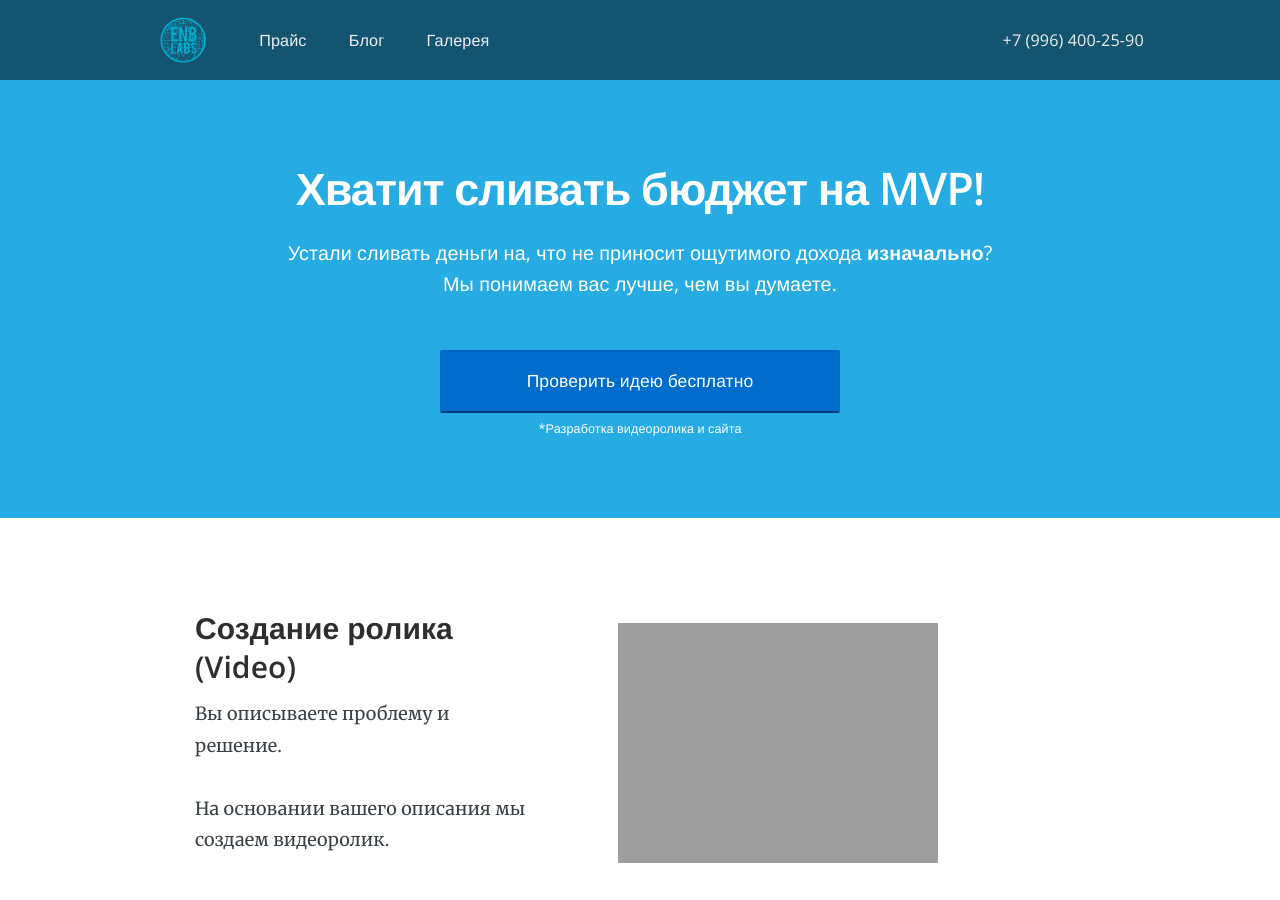
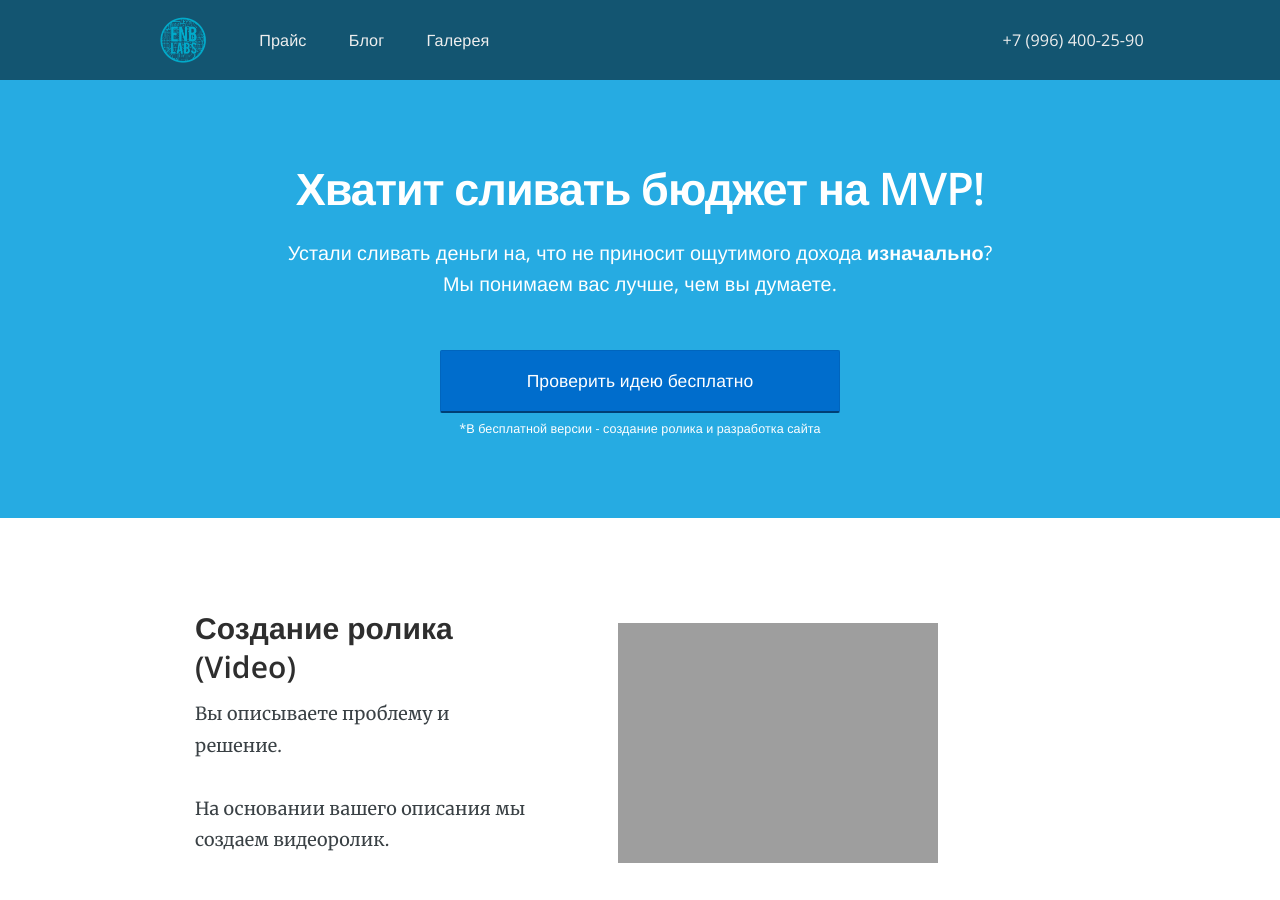
Before and after one commit to RakhimyanTim/enblabs.github.io, a Jekyll site: the page built from pages/index.html, in a window 1280 px wide and 900 px high. Built offline with Jekyll 4.4.1, drawn with Linux system fonts in a browser that asks for light colours; nearby versions of some CDN libraries; some of the changed text lies outside the part shown.

Commit message:
Update index.html

```diff
--- a/pages/index.html
+++ b/pages/index.html
@@ -13,7 +13,7 @@
 
 			<div class="cta-container" style="margin-top: 50px;">
 				<a href="https://docs.google.com/forms/d/e/1FAIpQLSfA7j4SrY-6EHuOiqnMStcfDFdO40rDrZnk1Y3PsfuBPKN5DQ/viewform?usp=sf_link" class="btn btn-block btn-centered btn-large btn-primary sign-up" style="display: inherit;">Проверить идею бесплатно</a>
-				<span class="btn-sub-text" style="color:#fff">*Разработка видеоролика и сайта</span>
+				<span class="btn-sub-text" style="color:#fff">*В бесплатной версии - создание ролика и разработка сайта</span>
 			</div>
 		</div>
 </header>
@@ -115,6 +115,6 @@
 	<div class="container">
 		<h2><strong>Проверьте</strong> идею прежде, чем  вкладывать деньги</h2>
 		<p style="margin:0;"><a href="https://docs.google.com/forms/d/e/1FAIpQLSfA7j4SrY-6EHuOiqnMStcfDFdO40rDrZnk1Y3PsfuBPKN5DQ/viewform?usp=sf_link" class="btn btn-primary btn-large btn-block btn-centered sign-up">Проверить идею бесплатно</a>
-		<span class="btn-sub-text new-content">В бесплатной версии - создание MVP и разработка сайта</span></p>
+		<span class="btn-sub-text new-content">*В бесплатной версии - создание ролика и разработка сайта</span></p>
 	</div>
 </section>
```
